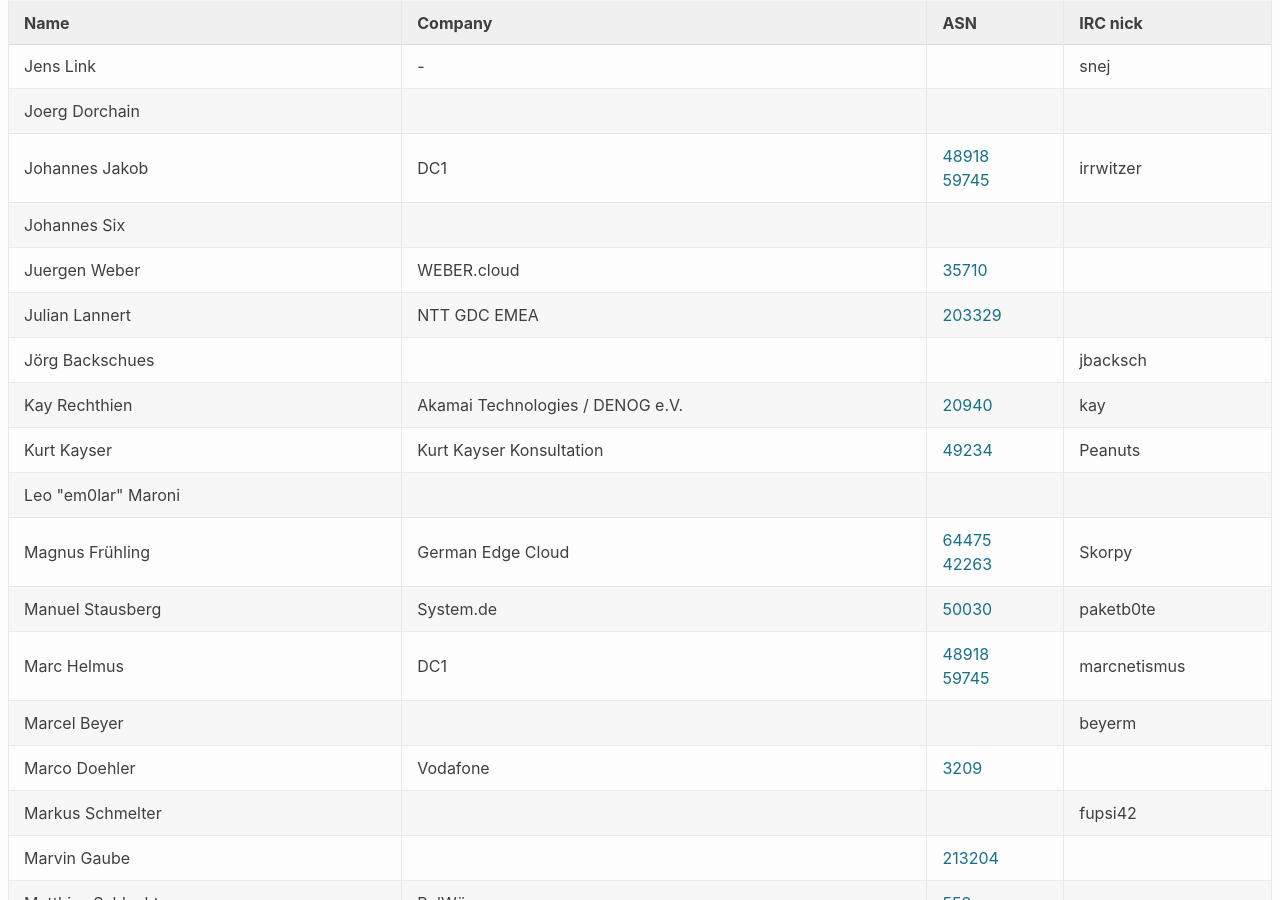
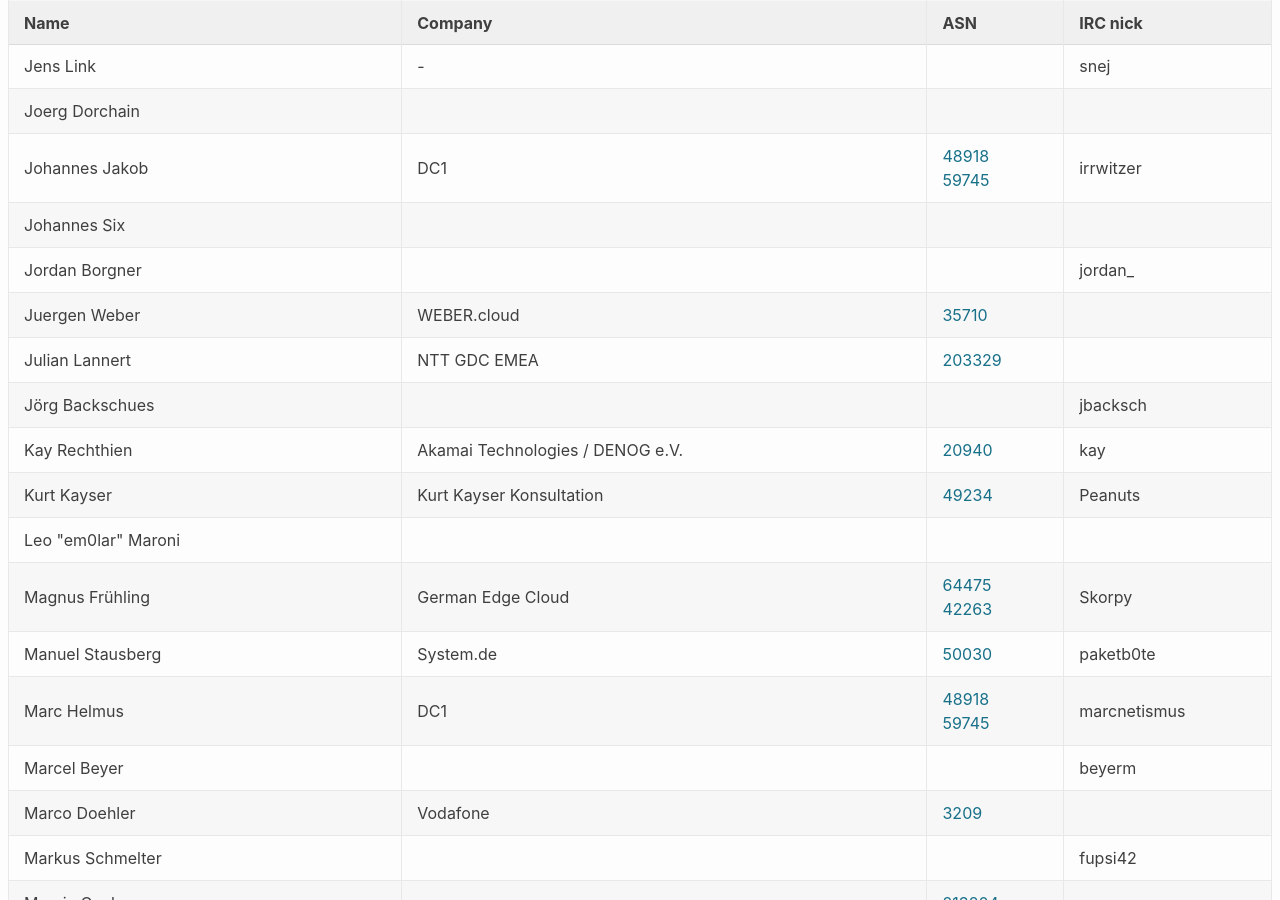
Before and after one commit to denog/pretix-attendeelist, a Jekyll site: the page built from denog2020.markdown, in a window 1280 px wide and 900 px high, scrolled down 1774 px. Built offline with Jekyll 4.4.1, drawn with Linux system fonts in a browser that asks for light colours.

Commit message:
Latest data: Sun Jan 24 19:02:15 UTC 2021

```diff
--- a/_data/attendees_meetup2021-01.json
+++ b/_data/attendees_meetup2021-01.json
@@ -237,6 +237,12 @@
     "name": "Johannes Six",
     "company": null,
     "irc": null,
+    "asn": null
+  },
+  {
+    "name": "Jordan Borgner",
+    "company": null,
+    "irc": "jordan_",
     "asn": null
   },
   {
```
